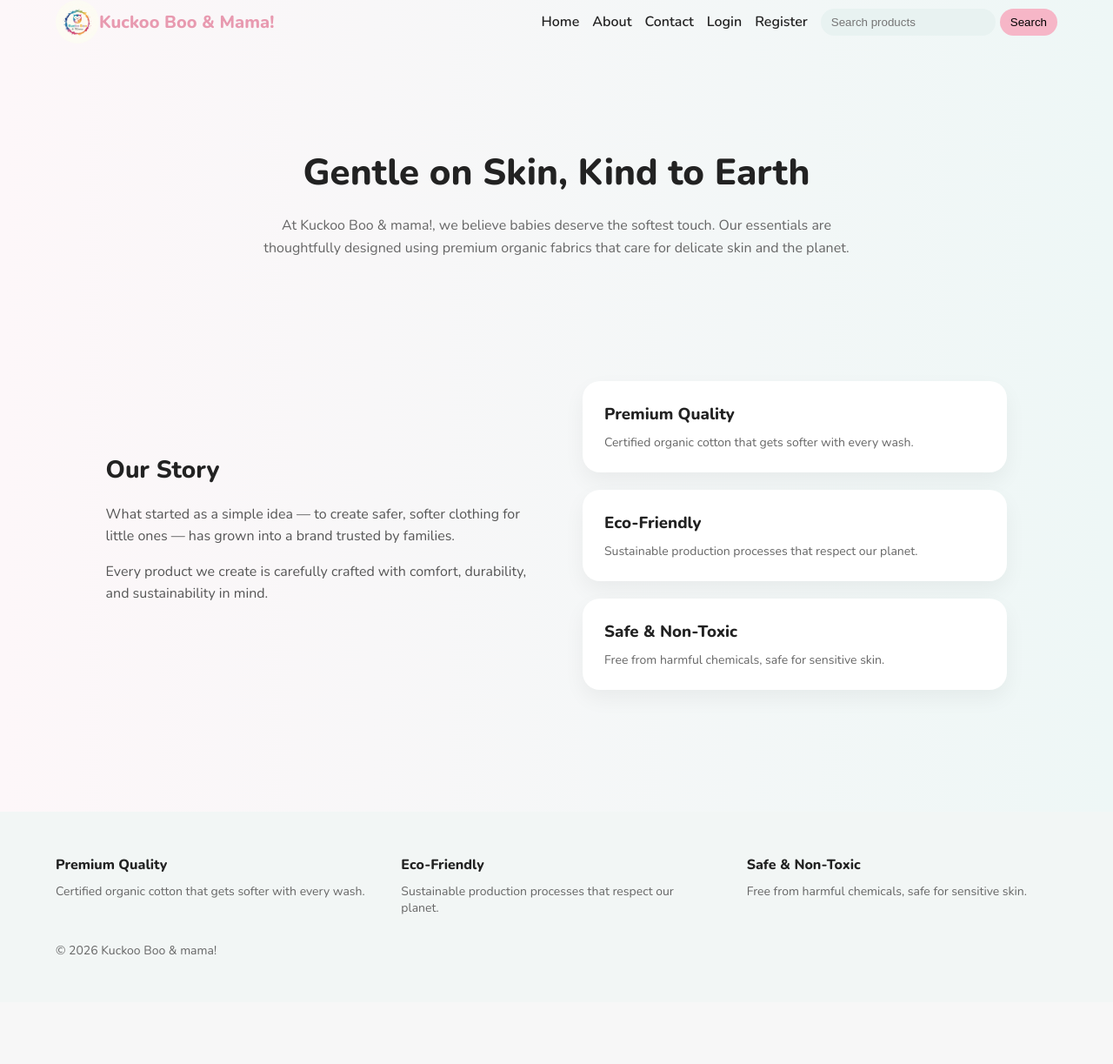
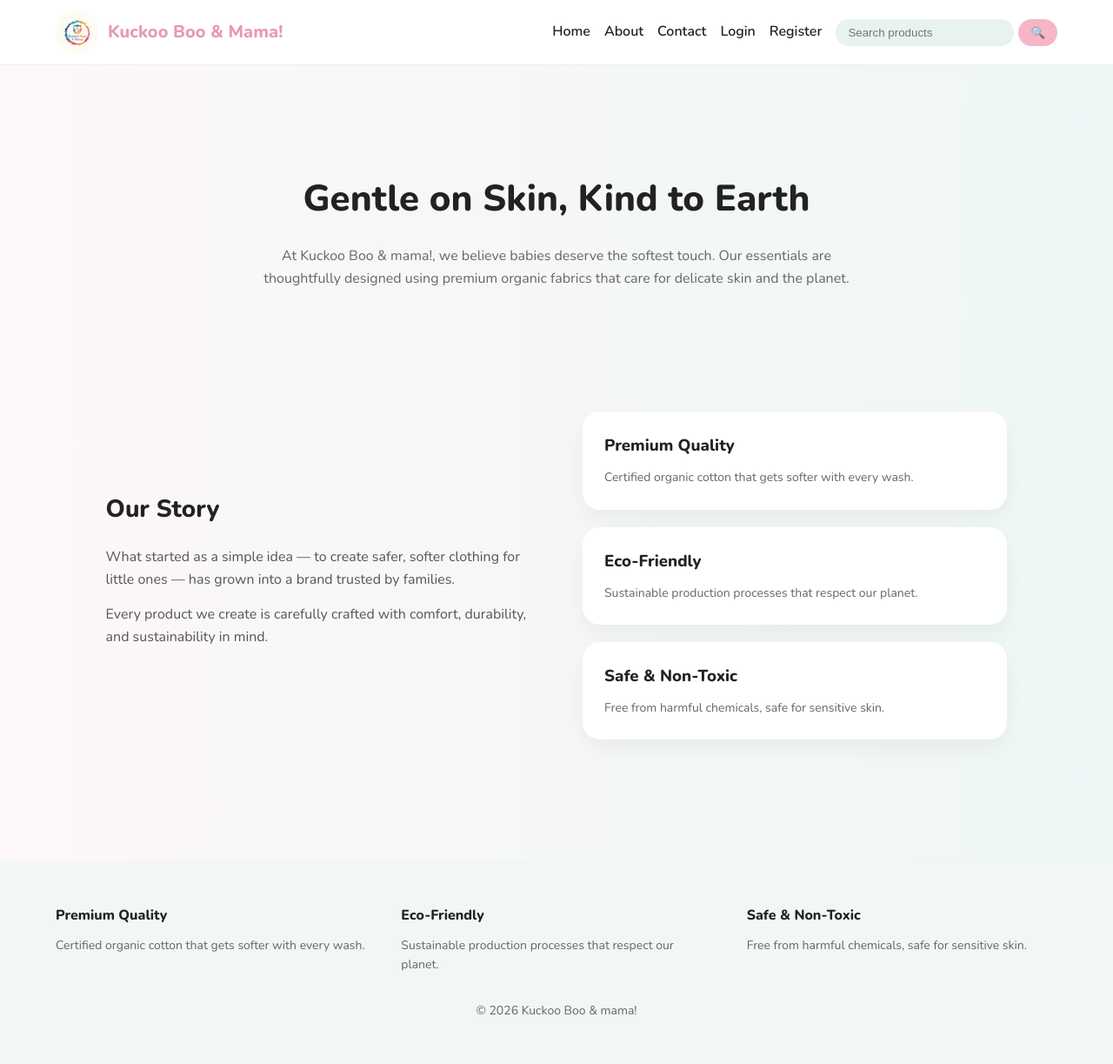
Before and after one commit to avesshdubey/kuckooboo-store, a Flask app: page /about in a window 1280 px wide. Shown: the whole page at 87% size. Before the commit the page ends 1098 px from the top, so only its background shows below. Run offline with Flask 3, Linux system fonts and the light colour scheme.

Commit message:
new base.html

```diff
--- a/static/css/base.css
+++ b/static/css/base.css
@@ -6,6 +6,8 @@
     --text-light: #666;
     --radius: 20px;
 }
+
+/* RESET */
 
 * {
     margin: 0;
@@ -17,7 +19,10 @@ body {
     font-family: 'Nunito', sans-serif;
     background: linear-gradient(to right, #fdf7f9, #eef7f6);
     color: var(--text-dark);
+    line-height: 1.6;
 }
+
+/* CONTAINER */
 
 .container {
     width: 90%;
@@ -26,8 +31,11 @@ body {
 }
 
 /* HEADER */
+
 .header {
-    padding: none;
+    background: white;
+    padding: 12px 0;
+    border-bottom: 1px solid #eee;
 }
 
 .nav {
@@ -35,6 +43,8 @@ body {
     justify-content: space-between;
     align-items: center;
 }
+
+/* BRAND */
 
 .brand-link {
     display: flex;
@@ -45,7 +55,7 @@ body {
 .brand-logo {
     border-radius: 2rem;
     height: 50px;
-    margin-right: none;
+    margin-right: 10px;
 }
 
 .brand-name {
@@ -55,16 +65,18 @@ body {
 }
 
 /* NAV LINKS */
+
 .nav-links {
     display: flex;
     align-items: center;
-    gap: 15px;
+    gap: 16px;
 }
 
 .nav-links a {
     text-decoration: none;
     font-weight: 600;
     color: var(--text-dark);
+    transition: .2s;
 }
 
 .nav-links a:hover {
@@ -72,27 +84,41 @@ body {
 }
 
 /* SEARCH */
+
 .search-form {
     display: flex;
+    align-items: center;
     gap: 5px;
 }
 
 .search-form input {
-    padding: 8px 12px;
+    padding: 8px 14px;
     border-radius: 20px;
     border: none;
     background: #e8f2f1;
 }
 
 .search-form button {
-    padding: 8px 12px;
+    padding: 8px 14px;
     border-radius: 20px;
     border: none;
     background: var(--primary);
     cursor: pointer;
+    transition: .2s;
+}
+
+.search-form button:hover {
+    background: var(--primary-dark);
+}
+
+/* MAIN */
+
+.main-content {
+    margin-top: 40px;
 }
 
 /* FOOTER */
+
 .footer {
     margin-top: 80px;
     background: #f2f6f5;
@@ -115,6 +141,48 @@ body {
     font-size: 14px;
 }
 
-.main-content {
-    margin-top: 40px;
+.copyright {
+    text-align: center;
+    font-size: 14px;
+    color: var(--text-light);
 }
+
+/* MOBILE MENU BUTTON */
+
+.menu-toggle {
+    display: none;
+    background: none;
+    border: none;
+    font-size: 24px;
+    cursor: pointer;
+}
+
+/* RESPONSIVE */
+
+@media (max-width: 900px) {
+
+    .nav {
+        flex-wrap: wrap;
+    }
+
+    .menu-toggle {
+        display: block;
+    }
+
+    .nav-links {
+        width: 100%;
+        flex-direction: column;
+        align-items: flex-start;
+        display: none;
+        margin-top: 15px;
+    }
+
+    .nav-links.active {
+        display: flex;
+    }
+
+    .search-form {
+        width: 100%;
+    }
+
+}
--- a/static/js/base.js
+++ b/static/js/base.js
@@ -1,5 +1,14 @@
-// Basic future-ready JS file
+document.addEventListener("DOMContentLoaded", function () {
 
-document.addEventListener("DOMContentLoaded", function () {
     console.log("Brand theme loaded.");
+
+    const menuToggle = document.getElementById("menuToggle");
+    const navLinks = document.getElementById("navLinks");
+
+    if (menuToggle) {
+        menuToggle.addEventListener("click", function () {
+            navLinks.classList.toggle("active");
+        });
+    }
+
 });
--- a/templates/base.html
+++ b/templates/base.html
@@ -1,3 +1,4 @@
+
 <!DOCTYPE html>
 <html lang="en">
 <head>
@@ -29,11 +30,16 @@
             </a>
         </div>
 
-        <nav class="nav-links">
+        <!-- Mobile Menu Button -->
+        <button class="menu-toggle" id="menuToggle">
+            ☰
+        </button>
+
+        <nav class="nav-links" id="navLinks">
+
             <a href="{{ url_for('shop.home') }}">Home</a>
             <a href="{{ url_for('shop.about') }}">About</a>
             <a href="{{ url_for('shop.contact') }}">Contact</a>
-
 
             {% if session.get("user_id") %}
                 <a href="{{ url_for('cart.view_cart') }}">Cart</a>
@@ -59,8 +65,9 @@
                     placeholder="Search products"
                     value="{{ request.args.get('q', '') }}"
                 >
-                <button type="submit">Search</button>
+                <button type="submit">🔍</button>
             </form>
+
         </nav>
 
     </div>
```
Also changed, not shown: 1 other file.
